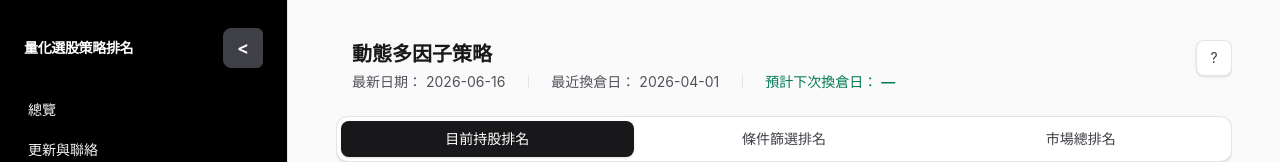
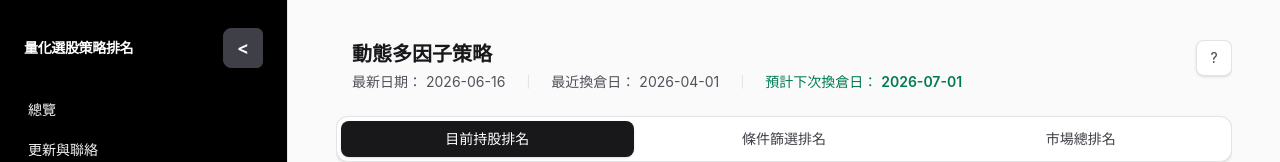
Before and after one commit to amu-0713/my-stock-rank, a React (Vite) app: page /strategy/1 in a window 1280 px wide. Shown: the top 162 px of the page. Built offline with nearby package versions, Linux system fonts and the light colour scheme.

Commit message:
Update StrategyPage.jsx

```diff
--- a/src/pages/StrategyPage.jsx
+++ b/src/pages/StrategyPage.jsx
@@ -133,7 +133,7 @@ export default function StrategyPage() {
                 {/* 預計下次換倉日 (新增) */}
                 <div className="flex items-baseline">
                   <span className="font-medium text-emerald-700">{TEXT.nextRebalanceDate}</span>
-                  <span className="ml-1 font-semibold text-emerald-700">{data?.next_rebalanc_date ?? '—'}</span>
+                  <span className="ml-1 font-semibold text-emerald-700">{data?.next_rebalance_date ?? '—'}</span>
                 </div>
 
               </div>
```
